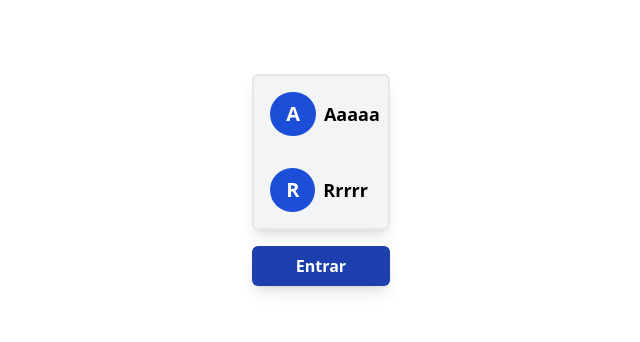
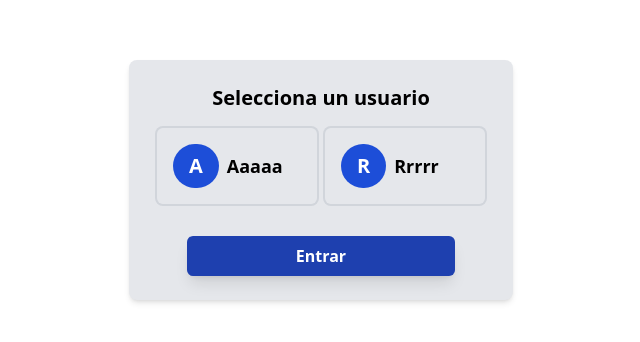
Before and after one commit to rigobertoalag/ticketAttention, a React (Create React App) app: page / in a window 1280 px wide. Shown: the part 220-562 px from the top of the page, without its empty margins (319-959 px from the left). Built offline with nearby package versions, Linux system fonts and the light colour scheme; no server answers.

Commit message:
Minimal changes

```diff
--- a/src/components/Home.jsx
+++ b/src/components/Home.jsx
@@ -4,8 +4,10 @@ import users from "../utils/users";
 import io from "socket.io-client";
 import Chats from "../Chats";
 
-const socket = io.connect("https://ticketattentionserver-production.up.railway.app/"); //PRODUCTION
-// const socket = io.connect("http://localhost:3001");  //DEV
+const socket = io.connect(
+  "https://ticketattentionserver-production.up.railway.app/"
+); //PRODUCTION
+//const socket = io.connect("http://localhost:3001");  //DEV
 
 const Home = () => {
   const [username, setUsername] = useState("");
@@ -20,17 +22,20 @@ const Home = () => {
   };
 
   return (
-    <div className="container mx-auto h-screen flex justify-center items-center w-4/5">
+    <div className="container mx-auto h-screen flex justify-center items-center w-full">
       {joined && username ? (
         <Chats socket={socket} username={username} room={ROOM} />
       ) : (
-        <div className="flex flex-col">
-          <div className="shadow-lg rounded-md bg-gray-100 border-2 border-gray-200">
+        <div className="flex flex-col bg-gray-200 w-96 p-6 rounded-lg shadow-md items-center">
+          <p className="text-center text-xl font-bold mb-4">
+            Selecciona un usuario
+          </p>
+          <div className="flex flex-row columns-2 mb-4 w-full">
             {users.map((u) => (
               <div
                 key={u.id}
                 // className="flex flex-row hover:bg-gray-400 p-2 cursor-pointer rounded-md items-center"
-                className={`flex flex-row hover:bg-gray-400 p-2 cursor-pointer rounded-md items-center ${
+                className={`flex flex-row hover:bg-gray-300 p-2 cursor-pointer rounded-md items-center ring-2 ring-gray-300 mx-1 w-full ${
                   username === u.name ? "bg-gray-300" : ""
                 }`}
                 onClick={() => setUsername(u.name)}
@@ -43,7 +48,7 @@ const Home = () => {
             ))}
           </div>
           <div
-            className="py-2 rounded-md mt-4 shadow-lg text-center cursor-pointer font-bold text-white hover:bg-blue-700 bg-blue-800"
+            className="py-2 rounded-md mt-4 shadow-lg text-center cursor-pointer font-bold text-white hover:bg-blue-700 bg-blue-800 w-4/5"
             onClick={() => joinRoom()}
           >
             Entrar
```
